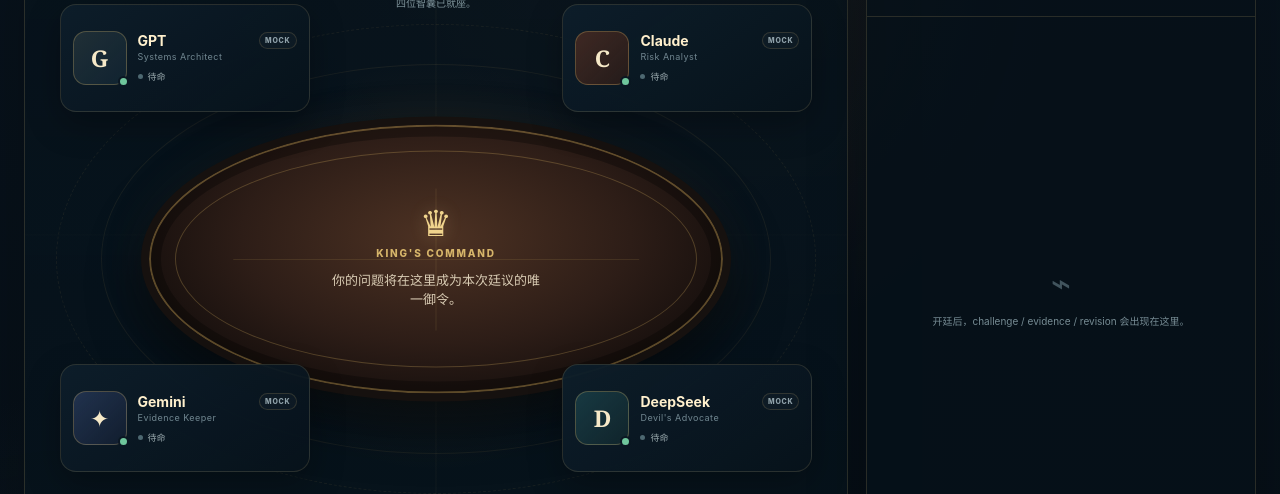
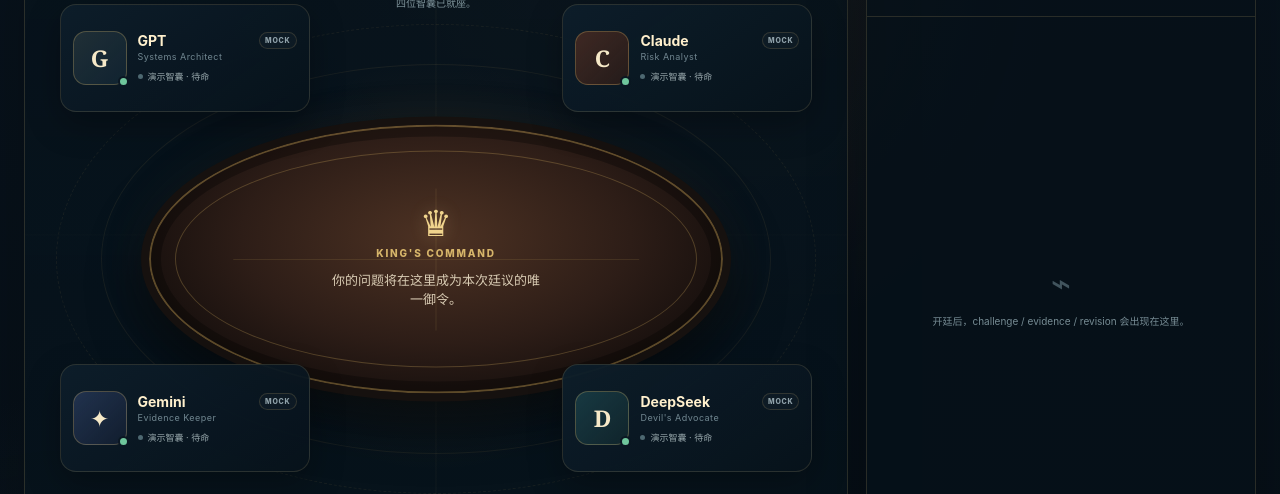
Before and after one commit to Gaitxh/Chatchat-, a React (Vite) app: page / in a window 1280 px wide. Shown: the part 224-718 px from the top of the page. Built offline with nearby package versions, Linux system fonts and the light colour scheme.

Commit message:
feat: distinguish live web advisors at the round table

```diff
--- a/src/app/components/AgentSeat.tsx
+++ b/src/app/components/AgentSeat.tsx
@@ -22,9 +22,10 @@
   stage: CouncilUiStage,
   active: boolean,
   hasPosition: boolean,
+  live: boolean,
 ): string {
-  if (stage === "idle") return "待命";
-  if (stage === "sealed") return hasPosition ? "奏议已封存" : "密室思考中";
+  if (stage === "idle") return live ? "真实智囊 · 待命" : "演示智囊 · 待命";
+  if (stage === "sealed") return hasPosition ? "奏议已封存" : live ? "网页智囊思考中" : "密室思考中";
   if (stage === "debate") return active ? "正在发言" : "旁听 · 审议";
   if (stage === "final") return active ? "提交最终立场" : "形成最终意见";
   if (stage === "complete") return "廷议结束";
@@ -39,24 +40,28 @@
   placement,
 }: AgentSeatProps) {
   const sealed = stage === "sealed";
+  const live = participant.provider !== "mock";
+  const sigil = sigils[participant.id] ?? participant.name.slice(0, 2).toUpperCase();
 
   return (
     <article
-      className={`agent-seat ${placement} actor-${participant.id} ${active ? "is-active" : ""}`}
+      className={`agent-seat ${placement} actor-${participant.id} ${active ? "is-active" : ""} ${live ? "is-live-advisor" : "is-mock-advisor"}`}
     >
       <div className="agent-portrait" aria-hidden="true">
-        <span>{sigils[participant.id] ?? participant.name.slice(0, 1)}</span>
+        <span>{sigil}</span>
         <i className="presence-dot" />
       </div>
       <div className="agent-copy">
         <div className="agent-heading">
           <strong>{participant.name}</strong>
-          <span className="provider-badge">MOCK</span>
+          <span className={`provider-badge ${live ? "provider-badge--live" : ""}`}>
+            {live ? "LIVE WEB" : "MOCK"}
+          </span>
         </div>
         <span className="agent-role">{participant.role ?? "Council Member"}</span>
         <div className="agent-status">
           <span className={active ? "pulse-dot" : "quiet-dot"} />
-          {statusText(stage, active, Boolean(position))}
+          {statusText(stage, active, Boolean(position), live)}
         </div>
         {position ? (
           <div className="position-chip" title={position.content}>
```
